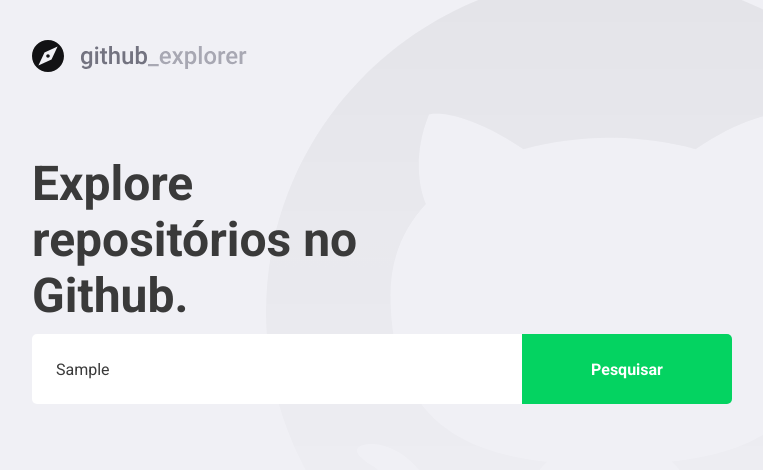
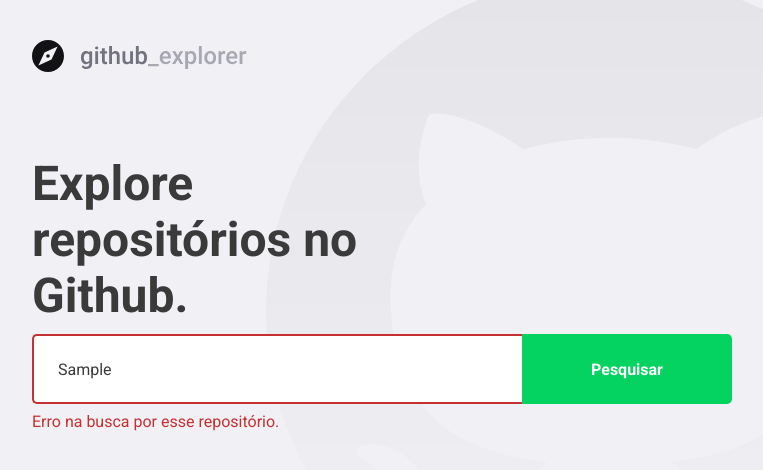
Before and after one commit to arfurlaneto/bootcamp-gostack11-github-explorer, a React (Create React App) app: page / in a window 1280 px wide. Both pictures are taken after typing "Sample" into the empty fields and a click on the button "Pesquisar". Shown: the top 470 px of the page, without its empty margins (148-911 px from the left). Built offline with nearby package versions, Linux system fonts and the light colour scheme; no server answers.

Commit message:
Handling request errors.

```diff
--- a/src/pages/Dashboard/index.tsx
+++ b/src/pages/Dashboard/index.tsx
@@ -4,7 +4,7 @@
 
 import logoImg from '../../assets/logo.svg';
 
-import { Title, Form, Repositories } from './styles';
+import { Title, Form, Repositories, Error } from './styles';
 
 interface Repository {
   full_name: string;
@@ -17,6 +17,7 @@
 
 const Dashboard: React.FC = () => {
   const [newRepo, setNewRepo] = useState('');
+  const [inputError, setInputError] = useState('');
   const [repositories, setRepositories] = useState<Repository[]>([]);
 
   async function handleAddRepository(
@@ -24,12 +25,22 @@
   ): Promise<void> {
     event.preventDefault();
 
-    const response = await api.get(`repos/${newRepo}`);
+    if (!newRepo) {
+      setInputError('Digite o autor/nome do repositório.');
+      return;
+    }
 
-    const repository = response.data;
+    try {
+      const response = await api.get(`repos/${newRepo}`);
 
-    setRepositories([...repositories, repository]);
-    setNewRepo('');
+      const repository = response.data;
+
+      setRepositories([...repositories, repository]);
+      setNewRepo('');
+      setInputError('');
+    } catch (err) {
+      setInputError('Erro na busca por esse repositório.');
+    }
   }
 
   return (
@@ -37,7 +48,7 @@
       <img src={logoImg} alt="Githbub Explorer" />
       <Title>Explore repositórios no Github.</Title>
 
-      <Form onSubmit={handleAddRepository}>
+      <Form hasError={!!inputError} onSubmit={handleAddRepository}>
         <input
           placeholder="Digite o nome do repositório."
           value={newRepo}
@@ -45,6 +56,8 @@
         />
         <button type="submit">Pesquisar</button>
       </Form>
+
+      {inputError && <Error>{inputError}</Error>}
 
       <Repositories>
         {repositories.map((repository) => (
--- a/src/pages/Dashboard/styles.ts
+++ b/src/pages/Dashboard/styles.ts
@@ -1,5 +1,9 @@
-import styled from 'styled-components';
+import styled, { css } from 'styled-components';
 import { shade } from 'polished';
+
+interface FormProps {
+  hasError: boolean;
+}
 
 export const Title = styled.h1`
   font-size: 48px;
@@ -10,7 +14,7 @@
   margin-top: 80px;
 `;
 
-export const Form = styled.form`
+export const Form = styled.form<FormProps>`
   margin-top: 10px;
   max-width: 700px;
 
@@ -20,9 +24,16 @@
     flex: 1;
     height: 70px;
     padding: 0 24px;
-    border: 0;
     border-radius: 5px 0 0 5px;
     color: #3a3a3a;
+    border: 2px solid #fff;
+    border-right: 0px;
+
+    ${(props) =>
+      props.hasError &&
+      css`
+        border-color: #c53030;
+      `}
 
     &::placeholder {
       color: #a8a8b3;
@@ -43,6 +54,12 @@
       background: ${shade(0.2, '#04d361')};
     }
   }
+`;
+
+export const Error = styled.span`
+  display: block;
+  color: #c53030;
+  margin-top: 8px;
 `;
 
 export const Repositories = styled.div`
```
